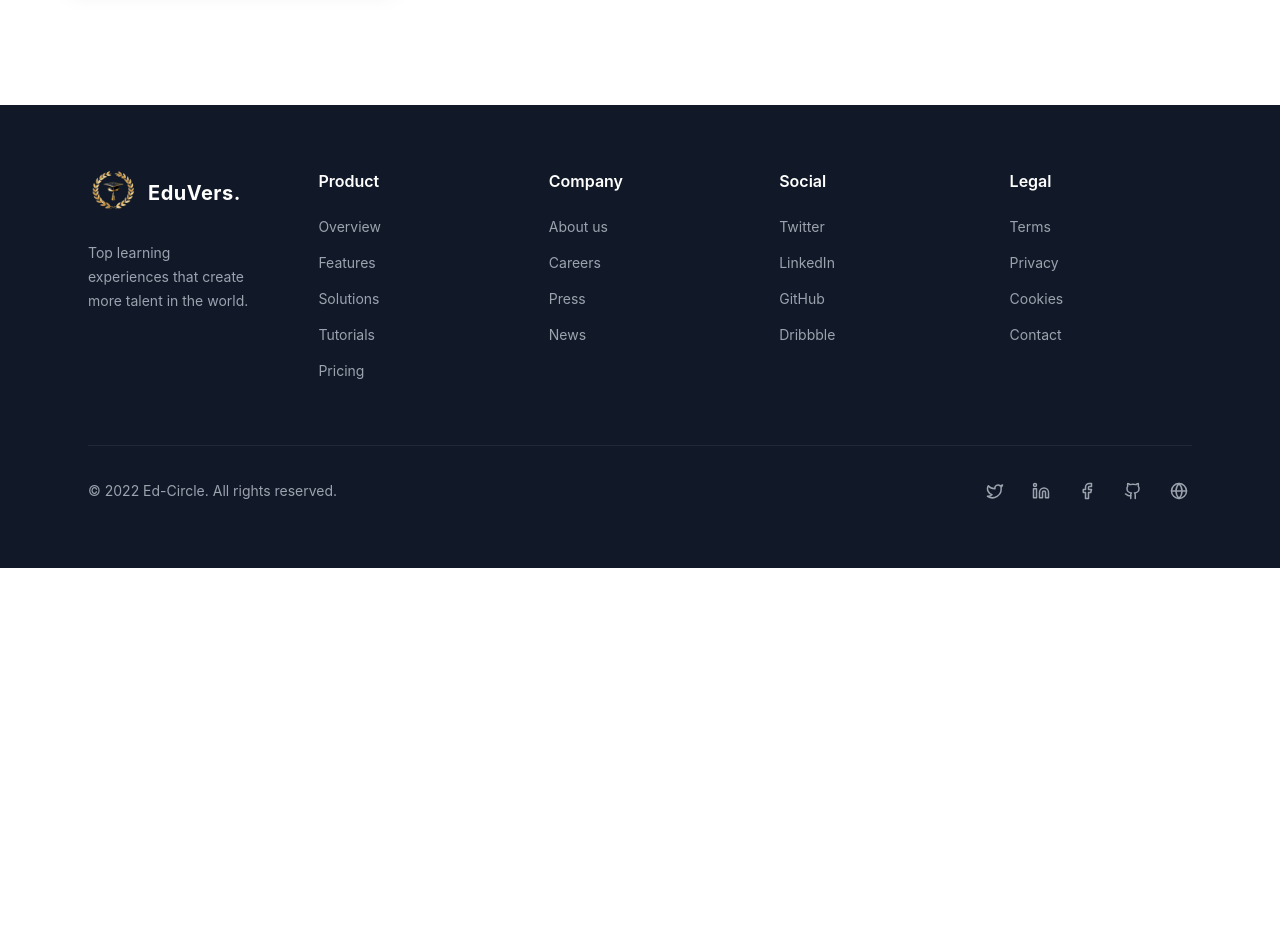
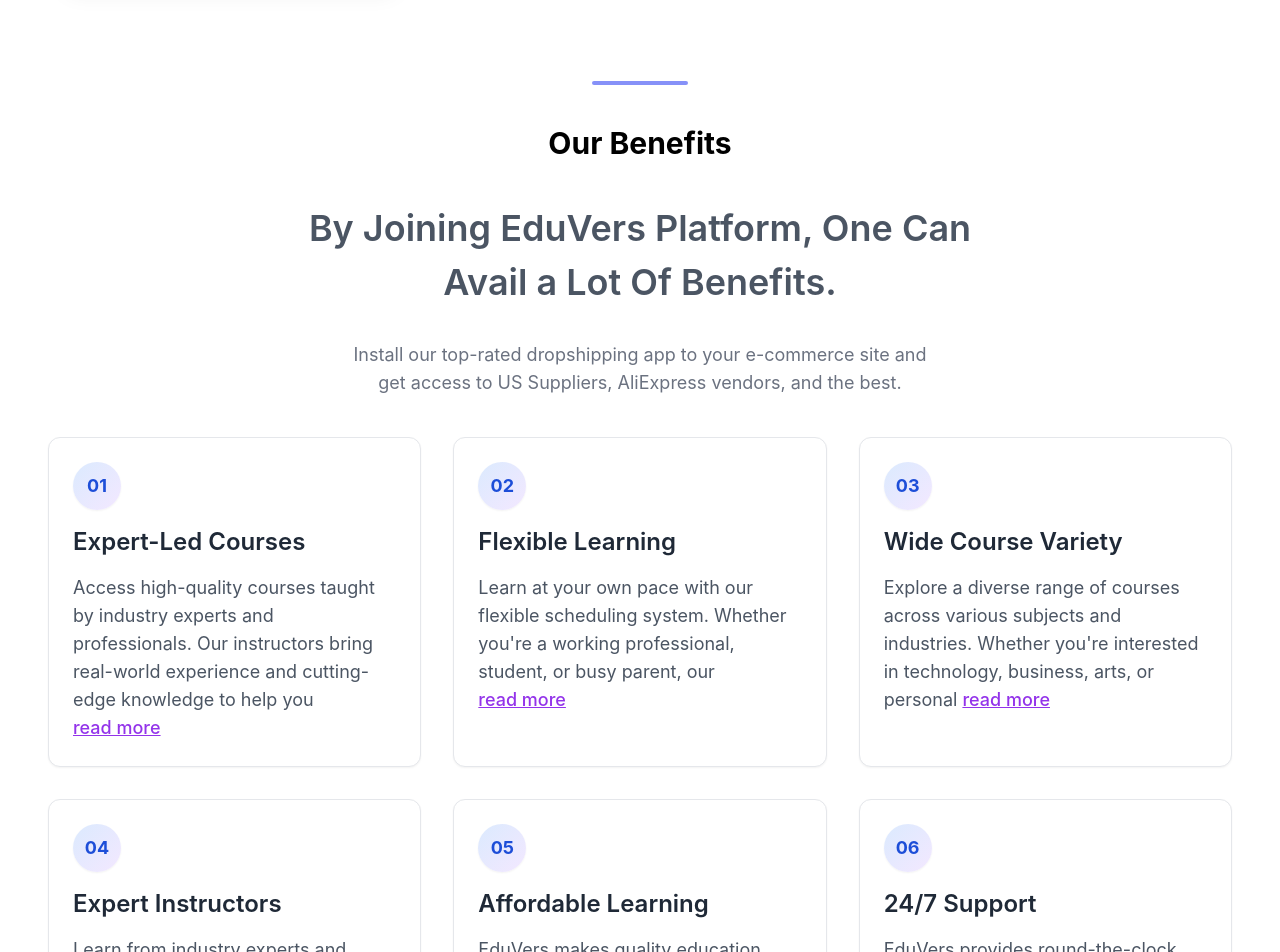
Before and after one commit to PatoliyaRaj/EduVers, a React (Create React App) app: page /about in a window 1280 px wide. Shown: the part 2080-3032 px from the top of the page. Before the commit the page ends 2648 px from the top, so only its background shows below. Built offline with nearby package versions, Linux system fonts and the light colour scheme.

Commit message:
App.js : add the About Us page changes

```diff
--- a/src/pages/About/About.jsx
+++ b/src/pages/About/About.jsx
@@ -3,15 +3,20 @@
 // import Poster from "../Home/poster";
 import InfoSection from "./infoSection";
 import InfosectionS from "./infosection2";
+import FeaturesSec from "./fetuersSec";
 
 function About() {
   return (
     <React.Fragment>
       <Layout>
         <React.Fragment>
-          <span  className="flex flex-col h-auto w-full mx-auto my-10 mt-16">
+          <span className="flex flex-col h-auto w-full mx-auto my-10 mt-16">
             <InfoSection />
             <InfosectionS />
+            <div className="mt-3 sm:mt-4 flex justify-center">
+              <span className="block w-16 sm:w-20 md:w-24 h-0.5 sm:h-0.5 md:h-1 bg-indigo-400 rounded-full animate-pulse"></span>
+            </div>
+            <FeaturesSec />
           </span>
         </React.Fragment>
       </Layout>
--- /dev/null
+++ b/src/pages/About/benefCards.jsx
@@ -0,0 +1,123 @@
+import React, { useState } from "react";
+import { Card } from "../../components/Card";
+
+const BenefitCard = ({ number, title, description, className = "" }) => {
+  const [isExpanded, setIsExpanded] = useState(false);
+
+  const getWordCount = (text) => text.trim().split(/\s+/).length;
+
+  const getTruncatedText = (text, wordLimit = 20) => {
+    const words = text.trim().split(/\s+/);
+    return words.length <= wordLimit
+      ? text
+      : words.slice(0, wordLimit).join(" ");
+  };
+
+  const wordCount = getWordCount(description);
+  const needsTruncation = wordCount > 20;
+  const displayText =
+    needsTruncation && !isExpanded
+      ? getTruncatedText(description, 20)
+      : description;
+
+  return (
+    <Card
+      className={`text-start p-6 shadow-lg hover:shadow-xl transition-all duration-300 flex flex-col gap-4 border border-gray-100 hover:border-blue-200 ${className}`}
+    >
+      <div className="flex items-center justify-center h-12 w-12 bg-gradient-to-br from-blue-100 to-purple-100 rounded-full text-blue-700 font-bold text-lg shadow-sm">
+        {String(number).padStart(2, "0")}
+      </div>
+
+      <h3 className="text-lg sm:text-xl md:text-2xl font-semibold text-gray-800 leading-tight">
+        {title}
+      </h3>
+
+      <div className="text-gray-600 leading-relaxed text-sm sm:text-base md:text-lg">
+        <p className="mb-0">
+          {displayText}
+          {needsTruncation && !isExpanded && (
+            <>
+              {" "}
+              <button
+                onClick={() => setIsExpanded(true)}
+                className="text-purple-600 hover:text-blue-600 font-medium underline transition-colors duration-200 focus:outline-none focus:ring-2 focus:ring-blue-300 focus:ring-opacity-50 rounded"
+              >
+                read more
+              </button>
+            </>
+          )}
+          {needsTruncation && isExpanded && (
+            <>
+              {" "}
+              <button
+                onClick={() => setIsExpanded(false)}
+                className="text-blue-600 hover:text-blue-800 font-medium underline transition-colors duration-200 focus:outline-none focus:ring-2 focus:ring-blue-300 focus:ring-opacity-50 rounded"
+              >
+                read less
+              </button>
+            </>
+          )}
+        </p>
+      </div>
+    </Card>
+  );
+};
+
+const benefitsData = [
+  {
+    id: 1,
+    title: "Expert-Led Courses",
+    description:
+      "Access high-quality courses taught by industry experts and professionals. Our instructors bring real-world experience and cutting-edge knowledge to help you learn practical skills that are immediately applicable in your career. Each course is carefully curated to ensure you receive the most up-to-date and relevant information in your field of study.",
+  },
+  {
+    id: 2,
+    title: "Flexible Learning",
+    description:
+      "Learn at your own pace with our flexible scheduling system. Whether you're a working professional, student, or busy parent, our platform adapts to your lifestyle. Access courses 24/7 from any device, pause and resume lessons as needed, and create a learning schedule that works perfectly with your personal and professional commitments.",
+  },
+  {
+    id: 3,
+    title: "Wide Course Variety",
+    description:
+      "Explore a diverse range of courses across various subjects and industries. Whether you're interested in technology, business, arts, or personal development, EduVers offers a wide selection of courses to cater to your interests and career goals. Our platform is designed to help you discover new passions and expand your skill set.",
+  },
+  {
+    id: 4,
+    title: "Expert Instructors",
+    description:
+      "Learn from industry experts and experienced educators who are passionate about teaching. Our instructors bring real-world experience and insights to the classroom, ensuring you receive a high-quality education that is both practical and relevant. With personalized support and guidance, you can achieve your learning goals and excel in your chosen field.",
+  },
+  {
+    id: 5,
+    title: "Affordable Learning",
+    description:
+      "EduVers makes quality education affordable and accessible for everyone. With budget-friendly pricing plans and lifetime access to purchased courses, learners can invest in their future without financial stress. Education should empower, not burden — and EduVers is committed to making that possible.",
+  },
+  {
+    id: 6,
+    title: "24/7 Support",
+    description:
+      "EduVers provides round-the-clock support to ensure you have the assistance you need, whenever you need it. Our dedicated support team is available 24/7 to help you with any questions or issues you may encounter on your learning journey. Whether you need technical support, guidance on course selection, or assistance with assignments, we're here to help you succeed.",
+  },
+];
+
+function BenefCards() {
+  return (
+    <React.Fragment>
+      <section className="grid grid-cols-1 sm:grid-cols-2 lg:grid-cols-3 xl:grid-cols-3 gap-6 sm:gap-6 lg:gap-8 mt-8 px-4 sm:px-6 lg:px-12">
+        {benefitsData.map((benefit) => (
+          <BenefitCard
+            key={benefit.id}
+            number={benefit.id}
+            title={benefit.title}
+            description={benefit.description}
+            className="transform hover:scale-105"
+          />
+        ))}
+      </section>
+    </React.Fragment>
+  );
+}
+
+export default BenefCards;
--- /dev/null
+++ b/src/pages/About/fetuersSec.jsx
@@ -0,0 +1,26 @@
+import React from "react";
+import BenefCards from "./benefCards";
+
+function FeaturesSec() {
+  return (
+    <React.Fragment>
+      <section className="flex flex-col text-center justify-center items-center mt-10">
+
+        <h2 className="text-3xl font-bold mb-4">Our Benefits</h2>
+        <p
+          className="text-2xl w-full sm:p-2 md:text-4xl md:w-[60%]  text-gray-600  mt-4 font-semibold "
+          style={{ lineHeight: "1.5" }}
+        >
+          By Joining EduVers Platform, One Can Avail a Lot Of Benefits.
+        </p>
+        <p className="text-md m-2  md:w-[50%] lg:w-[45%] mt-6 sm:text-sm md:text-base lg:text-lg text-gray-500">
+          Install our top-rated dropshipping app to your e-commerce site and get
+          access to US Suppliers, AliExpress vendors, and the best.
+        </p>
+        <BenefCards />
+      </section>
+    </React.Fragment>
+  );
+}
+
+export default FeaturesSec;
--- a/src/pages/About/infoSection.jsx
+++ b/src/pages/About/infoSection.jsx
@@ -59,12 +59,12 @@
             <img
               src={busness}
               alt="business education"
-              className="absolute top-0 right-0 w-2/3 sm:w-3/5 md:w-2/3 lg:w-3/5 xl:w-2/3 h-2/3 sm:h-3/5 md:h-2/3 lg:h-3/5 xl:h-2/3 object-cover rounded-lg shadow-lg z-10 transition-transform duration-300 hover:scale-105 filter grayscale hover:grayscale-0 animate-fade-in2"
+              className="absolute top-0 right-0 w-2/3 sm:w-3/5 md:w-2/3 lg:w-3/5 xl:w-2/3 h-2/3 sm:h-3/5 md:h-2/3 lg:h-3/5 xl:h-2/3 object-cover rounded-lg shadow-lg z-10 transition-transform duration-300 hover:scale-105 filter grayscale hover:grayscale-0 animate-fade-in2 invisible  md:visible "
             />
             <img
               src={busness2}
               alt="business learning"
-              className="absolute bottom-[-20%]  left-0 w-2/3 sm:w-3/5 md:w-2/3 lg:w-3/5 xl:w-2/3 h-2/3 sm:h-3/5 md:h-2/3 lg:h-3/5 xl:h-2/3 object-cover rounded-lg shadow-lg z-20 transition-transform duration-300 hover:scale-105 filter grayscale hover:grayscale-0 animate-fade-in"
+              className="absolute bottom-[-20%]  left-0 w-2/3 sm:w-3/5 md:w-2/3 lg:w-3/5 xl:w-2/3 h-2/3 sm:h-3/5 md:h-2/3 lg:h-3/5 xl:h-2/3 object-cover rounded-lg shadow-lg z-20 transition-transform duration-300 hover:scale-105 filter grayscale hover:grayscale-0 animate-fade-in "
             />
           </div>
         </div>
--- a/src/pages/About/infosection2.jsx
+++ b/src/pages/About/infosection2.jsx
@@ -66,19 +66,6 @@
           credibility, every course is backed with transparent reviews, ratings,
           and certifications that add real value to career growth.
         </ScrollReveal>
-        {/* <ScrollReveal
-          textClassName="text-sm sm:text-base md:text-lg lg:text-xl text-gray-600 leading-relaxed max-w-2xl mx-auto lg:mx-0"
-          baseOpacity={0}
-          enableBlur={true}
-          baseRotation={2}
-          blurStrength={10}
-          rotationEnd="bottom center"
-          wordAnimationEnd="center center"
-        >
-          EduVers also ensures a secure and smooth learning environment, with
-          reliable payment gateways, mobile-friendly access, and 24/7 customer
-          support.
-        </ScrollReveal> */}
         <ScrollReveal
           textClassName="text-sm sm:text-base md:text-lg lg:text-xl text-gray-600 leading-relaxed max-w-2xl mx-auto lg:mx-0"
           baseOpacity={0}
@@ -88,7 +75,7 @@
           rotationEnd="bottom center"
           wordAnimationEnd="center center"
         >
-          ‟our mission is to create a global learning community that inspires,
+          ‟Our Mission is to create a global learning community that inspires,
           empowers, and equips learners with the knowledge and skills needed to
           thrive in today’s fast-changing world.”
         </ScrollReveal>
```
Also changed, not shown: src/components/footer.jsx (+13 -2 lines).
